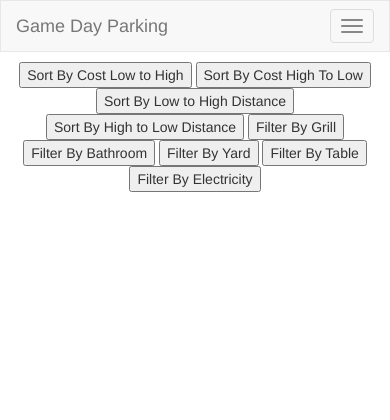
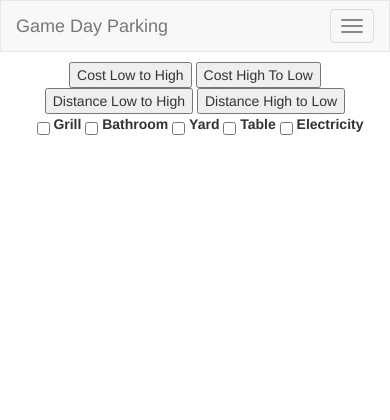
Before and after one commit to zyp5511/gamedayparking_amenities, a Django app: template parkingapp/templates/search.html in a window 390 px wide; the page is wider, and only the part inside the window is pictured. Shown: the top 420 px of that part. Run offline with Django 3.2, Linux system fonts and the light colour scheme; the template is opened without the code that fills it, so the values that code supplies are empty; some libraries are stand-ins or nearby versions.

Commit message:
replaced buttons with checkboxes and in process of formatting

```diff
--- a/parkingapp/templates/search.html
+++ b/parkingapp/templates/search.html
@@ -13,16 +13,35 @@
     <body style="width:100%; min-height:100%;">
         {% block nav_bar %}{% endblock %}
         <div id="bodyContainer" style="width:100%; height:800px; margin-top:-20px;">
-            <div id="filterContainer" style="width: 100%; height: 50px; padding-top:10px; padding-bottom:10px; text-align:center;">
-                <button id="cost_low" onclick="sort_cost_low()">Sort By Cost Low to High</button>
-                <button id="cost_high" onclick="sort_cost_high()">Sort By Cost High To Low</button>
-                <button id="dist_low" onclick="sort_dist_low()">Sort By Low to High Distance</button>
-                <button id="dist_high" onclick="sort_dist_high()">Sort By High to Low Distance</button>
-                <button id="filter_grill" onclick="filter_grill()">Filter By Grill</button>
+            <div id="filterContainer" style="width: 100%; height: 70px; padding-top:10px; padding-bottom:10px; text-align:center;">
+                <button id="cost_low" onclick="sort_cost_low()">Cost Low to High</button>
+                <button id="cost_high" onclick="sort_cost_high()">Cost High To Low</button>
+                <button id="dist_low" onclick="sort_dist_low()">Distance Low to High</button>
+                <button id="dist_high" onclick="sort_dist_high()">Distance High to Low</button>
+
+                <div>
+                <FORM NAME="amenities" style="width:400px;">
+                    <INPUT TYPE="checkbox" id="grill" name="grill" onClick="" style="display:inline-block; vertical-align:middle;" />
+                    <label for="grill" style="display:inline-block; vertical-align:middle;">Grill</label>
+
+                    <INPUT TYPE="checkbox" id="bathroom" name="bathroom" onClick="" style="display:inline-block; vertical-align:middle;" />
+                    <label for="bathroom" style="display:inline-block; vertical-align:middle;">Bathroom</label>
+
+                    <INPUT TYPE="checkbox" id="yard" name="yard" onClick="" style="display:inline-block; vertical-align:middle;" />
+                    <label for="yard" style="display:inline-block; vertical-align:middle;">Yard</label>
+
+                    <INPUT TYPE="checkbox" id="table" name="table" onClick="" style="display:inline-block; vertical-align:middle;" />
+                    <label for="table" style="display:inline-block; vertical-align:middle;">Table</label>
+
+                    <INPUT TYPE="checkbox" id="electricity" name="electricity" onClick="" style="display:inline-block; vertical-align:middle;" />
+                    <label for="electricity" style="display:inline-block; vertical-align:middle;">Electricity</label>
+                </FORM>
+                </div>
+                <!--<button id="filter_grill" onclick="filter_grill()">Filter By Grill</button>
                 <button id="filter_bathroom" onclick="filter_bathroom()">Filter By Bathroom</button>
                 <button id="filter_yard" onclick="filter_yard()">Filter By Yard</button>
                 <button id="filter_table" onclick="filter_table()">Filter By Table</button>
-                <button id="filter_electricity" onclick="filter_electricity()">Filter By Electricity</button>
+                <button id="filter_electricity" onclick="filter_electricity()">Filter By Electricity</button>-->
             </div>
 
             <div id="mapContainer" style="width:45%; height:100%; float:right; padding-top:10px;">
@@ -108,31 +127,42 @@
                 parkingspots.sort(sort_by_high_cost);
                 var content = "";
                 for (i = 0; i < parkingspots.length; i++) {
-                content += JSON.stringify(parkingspots[i]);
-                content += "<br/>";
+                    content += "<div class='row'>";
+                    content += "<section class='col-xs-6 col-sm-6 col-md-4 col-lg-2'>";
+                    content += "<h3>" + parkingspots[i].street_address + "</h3>";
+                    content += "<p>" + parkingspots[i].description + "</p>";
+                    content += "</section>";
+                    content += "</div>";
                 }
-            document.getElementById("cost_high").innerHTML = content;
+                document.getElementById("parkingContainer").innerHTML = content;
             }
             function sort_dist_low() {
                 var parkingspots = {{ json_parkingspots|safe }};
                 parkingspots.sort(sort_by_low_distance);
                 var content = "";
                 for (i = 0; i < parkingspots.length; i++) {
-                content += JSON.stringify(parkingspots[i]);
-                content += "<br/>";
+                    content += "<div class='row'>";
+                    content += "<section class='col-xs-6 col-sm-6 col-md-4 col-lg-2'>";
+                    content += "<h3>" + parkingspots[i].street_address + "</h3>";
+                    content += "<p>" + parkingspots[i].description + "</p>";
+                    content += "</section>";
+                    content += "</div>";
                 }
-            document.getElementById("dist_low").innerHTML = content;
+                document.getElementById("parkingContainer").innerHTML = content;
             }
-
             function sort_dist_high() {
                 var parkingspots = {{ json_parkingspots|safe }};
                 parkingspots.sort(sort_by_high_distance);
                 var content = "";
                 for (i = 0; i < parkingspots.length; i++) {
-                content += JSON.stringify(parkingspots[i]);
-                content += "<br/>";
+                    content += "<div class='row'>";
+                    content += "<section class='col-xs-6 col-sm-6 col-md-4 col-lg-2'>";
+                    content += "<h3>" + parkingspots[i].street_address + "</h3>";
+                    content += "<p>" + parkingspots[i].description + "</p>";
+                    content += "</section>";
+                    content += "</div>";
                 }
-            document.getElementById("dist_high").innerHTML = content;
+                document.getElementById("parkingContainer").innerHTML = content;
             }
             function filter_grill() {
                 var parkingspots = {{ json_parkingspots|safe }};
```
Lines whose indentation alone changed are shown as unchanged.
